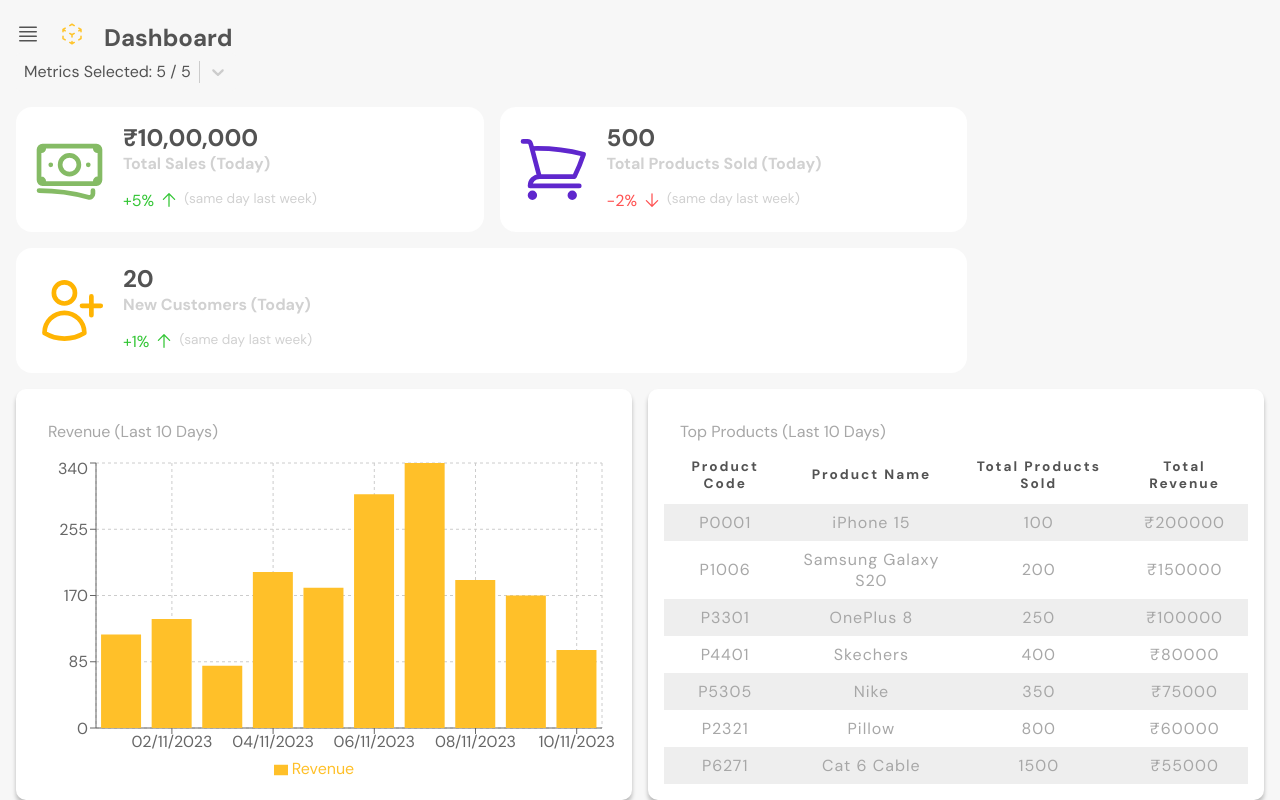
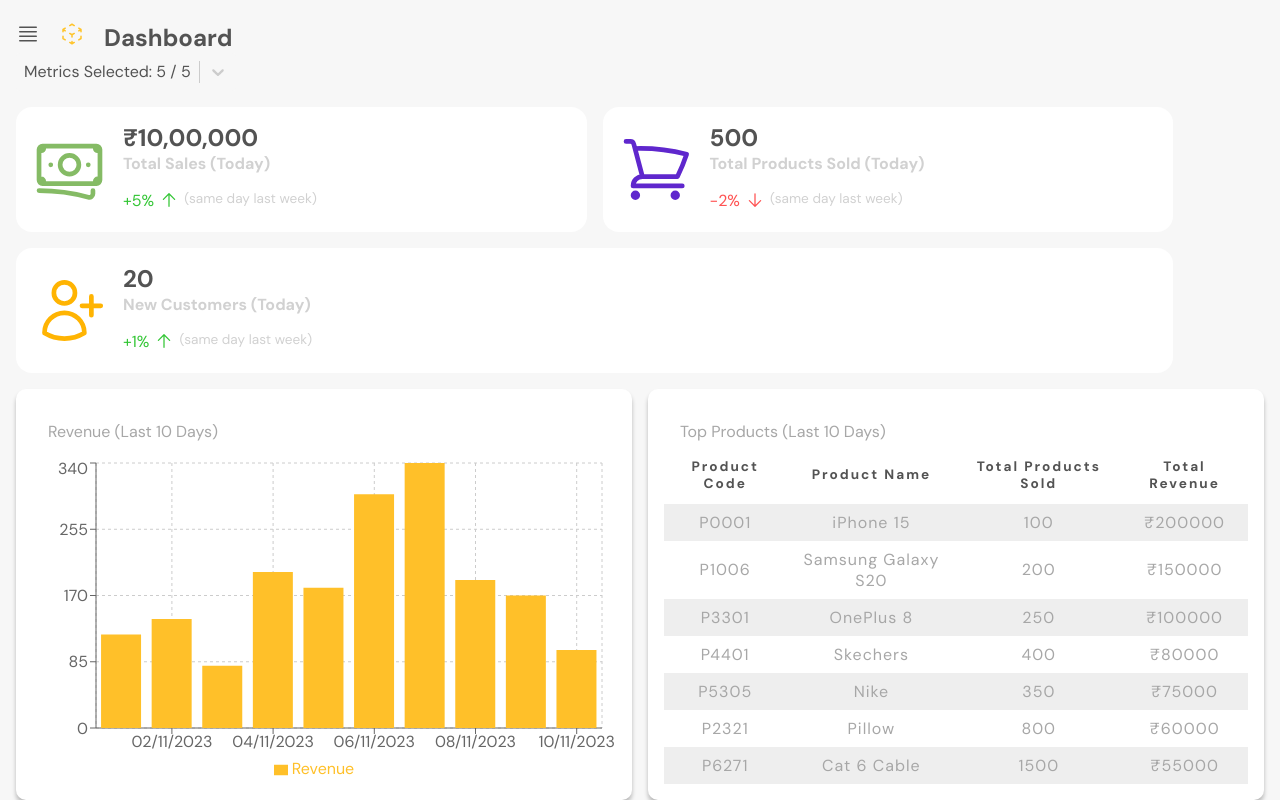
Before and after one commit to gowtham10/commerce-platform-dashboard, a Next.js app: page / in a window 1280 px wide. Built offline with nearby package versions, Linux system fonts and the light colour scheme; no server answers.

Commit message:
updated card width

```diff
--- a/src/components/card/card.module.scss
+++ b/src/components/card/card.module.scss
@@ -7,7 +7,7 @@
   cursor: pointer;
   background: #fff;
   border-radius: 16px;
-  flex: 30%;
+  width: 375px;
   height: 125px;
   display: flex;
 
```
